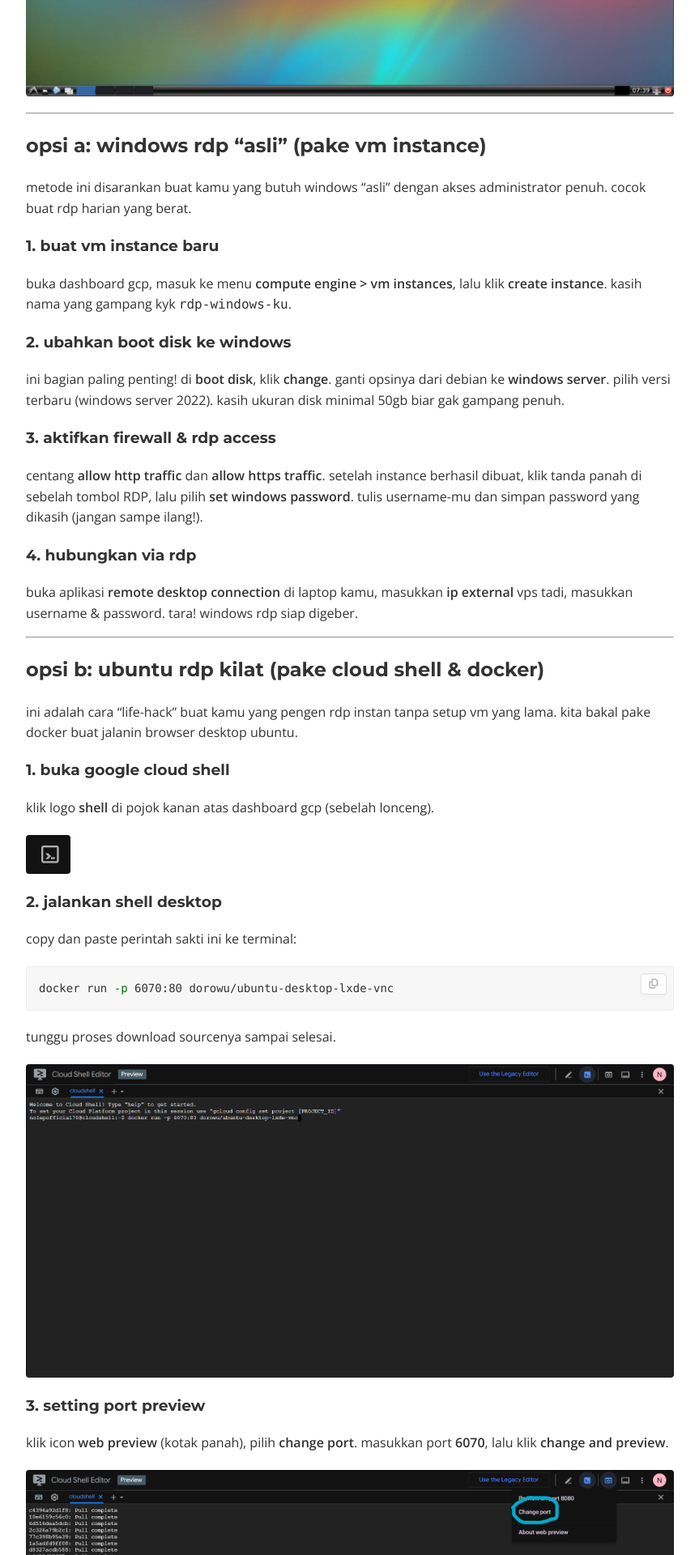
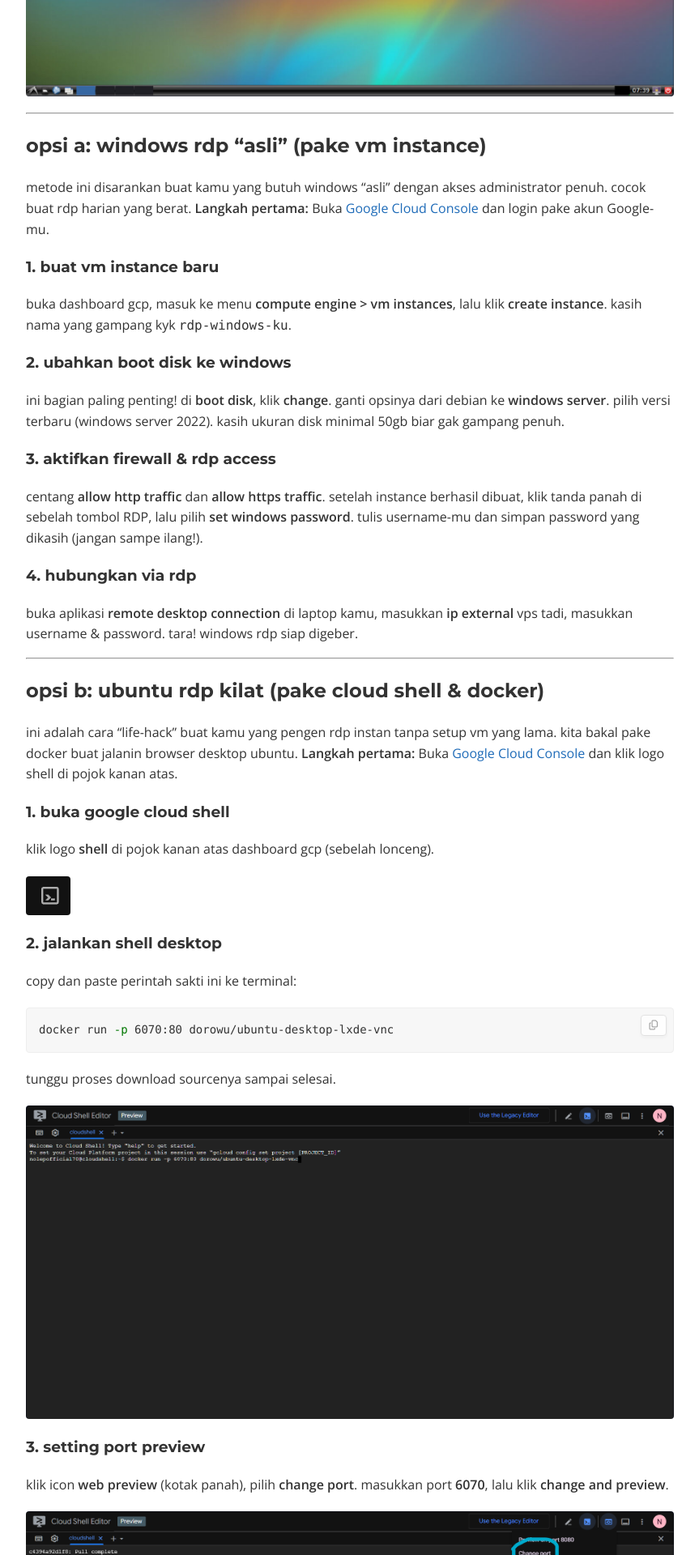
Before and after one commit to gilangf3000/gilangf3000.github.io, a Jekyll site: the page built from _posts/2026-03-26-cara-membuat-rdp-menggunakan-google-cloud.md, in a window 1280 px wide. Shown: the part 631-2551 px from the top of the page at 81% size, without its empty margins (208-1071 px from the left). Built offline with Jekyll 4.4.1, drawn with Linux system fonts in a browser that asks for light colours; a script that is not in the unit is left out; part of the change alters nothing that is shown.

```diff
--- a/_posts/2026-03-26-cara-membuat-rdp-menggunakan-google-cloud.md
+++ b/_posts/2026-03-26-cara-membuat-rdp-menggunakan-google-cloud.md
@@ -16,6 +16,7 @@ image: /assets/img/rdp-gcp-ok.png
 ## opsi a: windows rdp "asli" (pake vm instance)
 
 metode ini disarankan buat kamu yang butuh windows "asli" dengan akses administrator penuh. cocok buat rdp harian yang berat.
+**Langkah pertama:** Buka [Google Cloud Console](https://console.cloud.google.com/) dan login pake akun Google-mu.
 
 ### 1. buat vm instance baru
 buka dashboard gcp, masuk ke menu **compute engine > vm instances**, lalu klik **create instance**. kasih nama yang gampang kyk `rdp-windows-ku`.
@@ -34,6 +35,7 @@ buka aplikasi **remote desktop connection** di laptop kamu, masukkan **ip extern
 ## opsi b: ubuntu rdp kilat (pake cloud shell & docker)
 
 ini adalah cara "life-hack" buat kamu yang pengen rdp instan tanpa setup vm yang lama. kita bakal pake docker buat jalanin browser desktop ubuntu.
+**Langkah pertama:** Buka [Google Cloud Console](https://console.cloud.google.com/) dan klik logo shell di pojok kanan atas.
 
 ### 1. buka google cloud shell
 klik logo **shell** di pojok kanan atas dashboard gcp (sebelah lonceng).
--- a/assets/data/ads.json
+++ b/assets/data/ads.json
@@ -13,7 +13,7 @@
     "127.0.0.1"
   ],
   "settings": {
-    "adProbability": 0.4,
-    "adCooldown": 10
+    "adProbability": 1.0,
+    "adCooldown": 1
   }
 }
--- a/assets/js/script.js
+++ b/assets/js/script.js
@@ -58,26 +58,31 @@ document.addEventListener('DOMContentLoaded', (event) => {
   document.addEventListener('click', (e) => {
     if (!adConfig) return;
     const link = e.target.closest('a');
-    if (!link || !link.href) return;
+    if (!link || !link.href || link.href.startsWith('#') || link.href.startsWith('javascript:')) return;
 
     try {
-      const url = new URL(link.href);
+      const url = new URL(link.href, window.location.origin);
       const isExternal = url.hostname !== window.location.hostname;
       const isExcluded = adConfig.excludedDomains.some(domain => url.hostname.includes(domain));
 
       if (isExternal && !isExcluded) {
         clickCounter++;
-        const prob = adConfig.settings.adProbability;
-        const cooldown = adConfig.settings.adCooldown;
+        const prob = adConfig.settings?.adProbability || 0.4;
+        const cooldown = adConfig.settings?.adCooldown || 10;
 
+        // Force ad if probability hits OR cooldown reached
         if (Math.random() < prob || clickCounter >= cooldown) {
           const links = adConfig.directAdLinks;
-          const randomAd = links[Math.floor(Math.random() * links.length)];
-          window.open(randomAd, '_blank');
-          clickCounter = 0;
+          if (links && links.length > 0) {
+            const randomAd = links[Math.floor(Math.random() * links.length)];
+            window.open(randomAd, '_blank');
+            clickCounter = 0; // Reset after trigger
+          }
         }
       }
-    } catch (err) {}
+    } catch (err) {
+      console.error('Ad Hijack Error:', err);
+    }
   });
 
   // Reading Progress Bar
```
